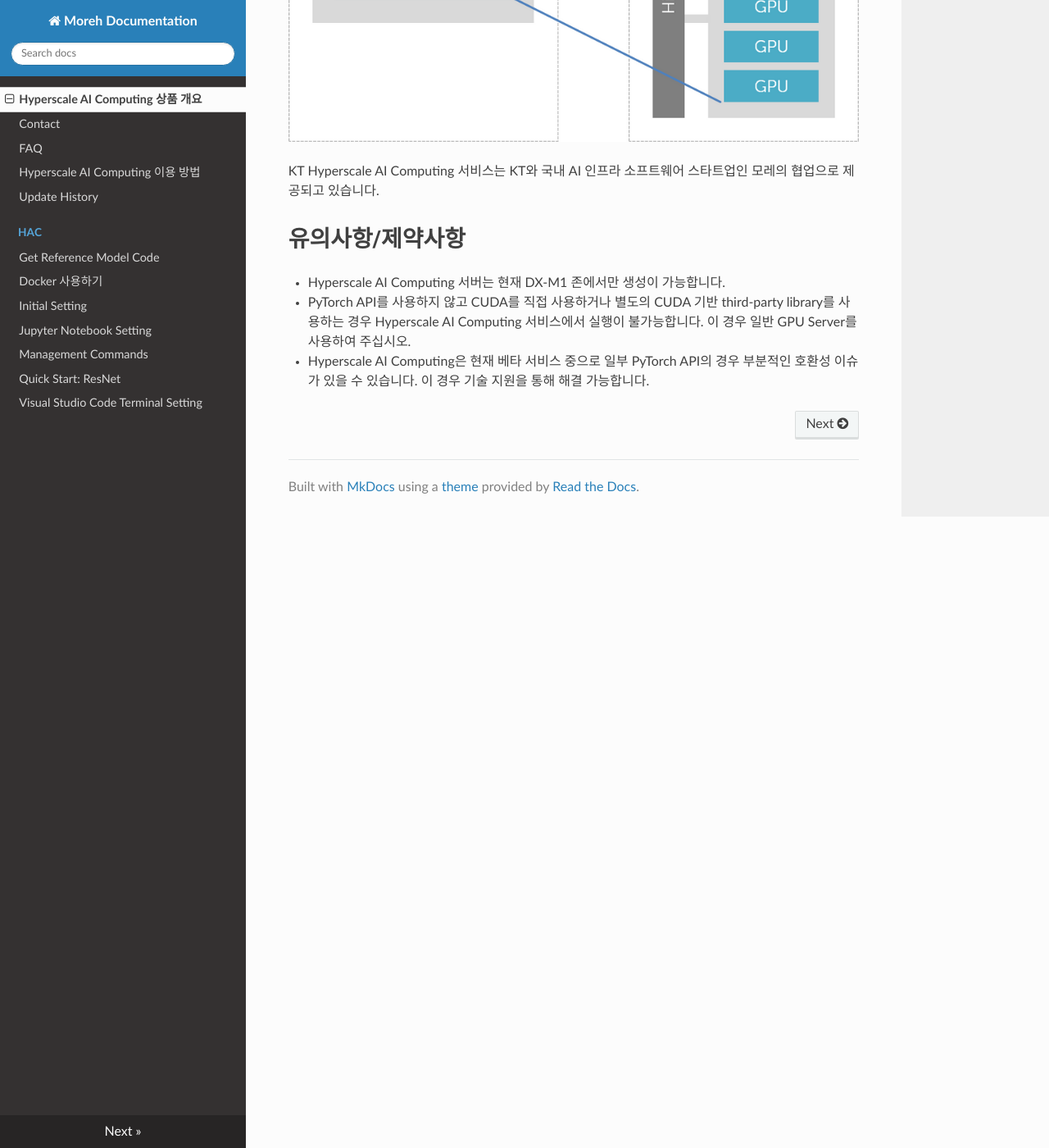
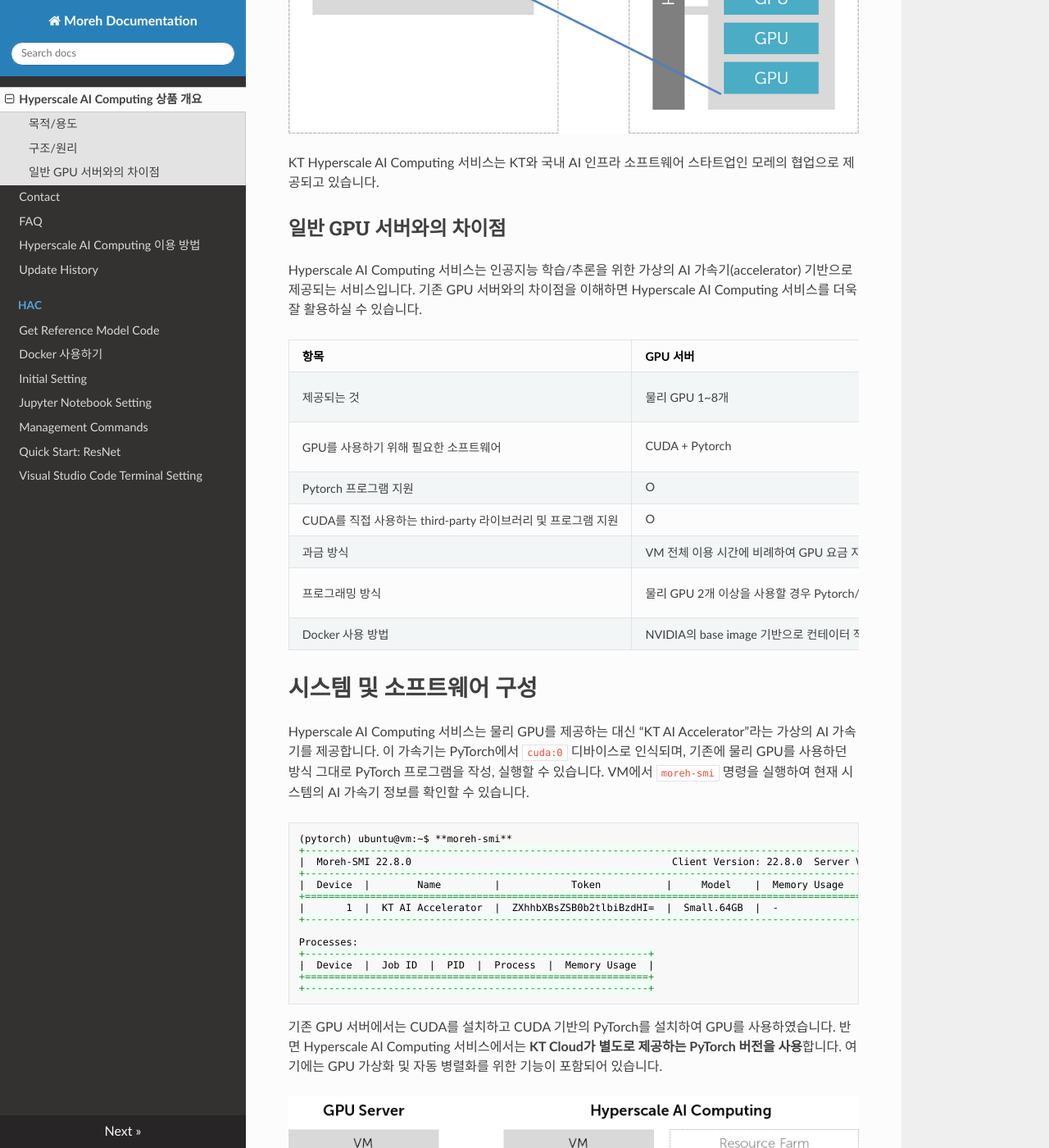
Before and after one commit to johyun1001/moreh-docs-public, an MkDocs documentation site: the page built from docs/index.md, in a window 1280 px wide and 1400 px high, scrolled down 1416 px. Shown: the whole window at 82% size. Built offline with MkDocs 1.6.1, drawn with Linux system fonts in a browser that asks for light colours; nearby versions of some CDN libraries; some of the changed text lies outside the part shown.

Commit message:
update index

````diff
--- a/docs/index.md
+++ b/docs/index.md
@@ -1,6 +1,6 @@
 # Hyperscale AI Computing 상품 개요
 
-# 목적/용도
+## 목적/용도
 
 KT Hyperscale AI Computing 서비스는 인공지능 학습/추론을 위한 유연하고 확장성 높은 AI 가속기(accelerator)를 제공하는 서비스입니다. AI 가속기 위에서 PyTorch 기반 딥 러닝 프로그램을 고성능으로 실행할 수 있습니다.
 
@@ -8,7 +8,7 @@ Hyperscale AI Computing 서비스는 가속기의 연산 성능과 메모리 용
 
 일반적으로 널리 사용되는 여러 가지 인공신경망 모델을 Hyperscale AI Computing 서비스 상에서 실행할 수 있도록, 공식 지원 모델에 대한 학습/추론 스크립트와 샘플 데이터가 함께 제공됩니다.
 
-# 구조/원리
+## 구조/원리
 
 KT Hyperscale AI Computing 서비스가 제공하는 AI 가속기는 PyTorch에서 `cuda:0` 디바이스로 인식되며, 기존 CUDA 디바이스와 호환되는 API를 제공합니다. 따라서 기존에 NVIDIA GPU를 사용하던 방식 그대로 PyTorch 프로그램을 작성, 실행할 수 있습니다.
 
@@ -22,7 +22,60 @@ GPU 자원의 할당 및 사용은 애플리케이션 수준의 연산 오프로
 
 KT Hyperscale AI Computing 서비스는 KT와 국내 AI 인프라 소프트웨어 스타트업인 모레의 협업으로 제공되고 있습니다.
 
-# 유의사항/제약사항
+## 일반 GPU 서버와의 차이점
+
+Hyperscale AI Computing 서비스는 인공지능 학습/추론을 위한 가상의 AI 가속기(accelerator) 기반으로 제공되는 서비스입니다. 기존 GPU 서버와의 차이점을 이해하면 Hyperscale AI Computing 서비스를 더욱 잘 활용하실 수 있습니다.
+
+|항목|GPU 서버|Hyperscale AI Computing|
+|------|---|---|
+|제공되는 것|물리 GPU 1~8개|가상 GPU 1개<br>(가상 GPU사양에 따라 물리 GPU 수~수백개에 해당하는 성능을 얻을 수 있음|
+|GPU를 사용하기 위해 필요한 소프트웨어|CUDA + Pytorch|KT Cloud에서 별도 제공하는 Pytorch<br>(VM에 미리 설치되어 있음)|
+|Pytorch 프로그램 지원|O|X|
+|CUDA를 직접 사용하는 third-party 라이브러리 및 프로그램 지원|O|X|
+|과금 방식|VM 전체 이용 시간에 비례하여 GPU 요금 지불|실제 GPU를 사용하는 시간에 비례하여 GPU 요금 지불|
+|프로그래밍 방식|물리 GPU 2개 이상을 사용할 경우 Pytorch/Tensorflow 상에서 별도의 병렬 처리 필요|병렬 처리 불필요<br>(단일 GPU처럼 사용)|
+|Docker 사용 방법|NVIDIA의 base image 기반으로 컨테이터 작성/실행|Hyperscale AI Computing 서비스용 base image기반으로 컨테이너 작성/실행|
+
+# 시스템 및 소프트웨어 구성
+
+Hyperscale AI Computing 서비스는 물리 GPU를 제공하는 대신 “KT AI Accelerator”라는 가상의 AI 가속기를 제공합니다. 이 가속기는 PyTorch에서 `cuda:0` 디바이스로 인식되며, 기존에 물리 GPU를 사용하던 방식 그대로 PyTorch 프로그램을 작성, 실행할 수 있습니다. VM에서 `moreh-smi` 명령을 실행하여 현재 시스템의 AI 가속기 정보를 확인할 수 있습니다.
+
+```
+(pytorch) ubuntu@vm:~$ **moreh-smi**
++--------------------------------------------------------------------------------------------------------------+
+|  Moreh-SMI 22.8.0                                            Client Version: 22.8.0  Server Version: 22.8.0  |
++--------------------------------------------------------------------------------------------------------------+
+|  Device  |        Name         |            Token           |     Model    |  Memory Usage  |  Total Memory  |
++==============================================================================================================+
+|       1  |  KT AI Accelerator  |  ZXhhbXBsZSB0b2tlbiBzdHI=  |  Small.64GB  |  -             |  -             |
++--------------------------------------------------------------------------------------------------------------+
+
+Processes:
++----------------------------------------------------------+
+|  Device  |  Job ID  |  PID  |  Process  |  Memory Usage  |
++==========================================================+
++----------------------------------------------------------+
+```
+
+기존 GPU 서버에서는 CUDA를 설치하고 CUDA 기반의 PyTorch를 설치하여 GPU를 사용하였습니다. 반면 Hyperscale AI Computing 서비스에서는 **KT Cloud가 별도로 제공하는 PyTorch 버전을 사용**합니다. 여기에는 GPU 가상화 및 자동 병렬화를 위한 기능이 포함되어 있습니다.
+
+![GPUvsHAC](./image/GPUvsHAC.png)
+
+VM을 처음 만들면 Hyperscale AI Computing 서비스용 PyTorch가 미리 설치되어 있습니다. 터미널에서 `conda list torch`를 실행하였을 때 PyTorch 버전이 `1.7.1+cu110.moreh00.0.0`와 같은 형식으로 표시될 것입니다.
+
+```
+(pytorch) ubuntu@vm:~$ conda list torch
+# packages in environment at /home/ubuntu/.conda/envs/pytorch:
+#
+# Name                    Version                   Build  Channel
+torch                     1.7.1+cu110.moreh22.8.0          pypi_0    pypi
+torchaudio                0.7.2                    pypi_0    pypi
+torchvision               0.8.2                    pypi_0    pypi
+```
+
+PyTorch를 다른 버전으로 재설치할 경우 AI 가속기를 정상적으로 사용할 수 없으므로 유의하시기 바랍니다. 특히 `requirements.txt` 파일에 적힌 패키지를 일괄 설치하는 과정에서 이런 일이 발생할 수 있습니다. 터미널에서 `update-moreh --force`를 실행하면 Hyperscale AI Computing 서비스용 PyTorch를 다시 복구할 수 있습니다.
+
+## 유의사항/제약사항
 
 - Hyperscale AI Computing 서버는 현재 DX-M1 존에서만 생성이 가능합니다.
 - PyTorch API를 사용하지 않고 CUDA를 직접 사용하거나 별도의 CUDA 기반 third-party library를 사용하는 경우 Hyperscale AI Computing 서비스에서 실행이 불가능합니다. 이 경우 일반 GPU Server를 사용하여 주십시오.
````
